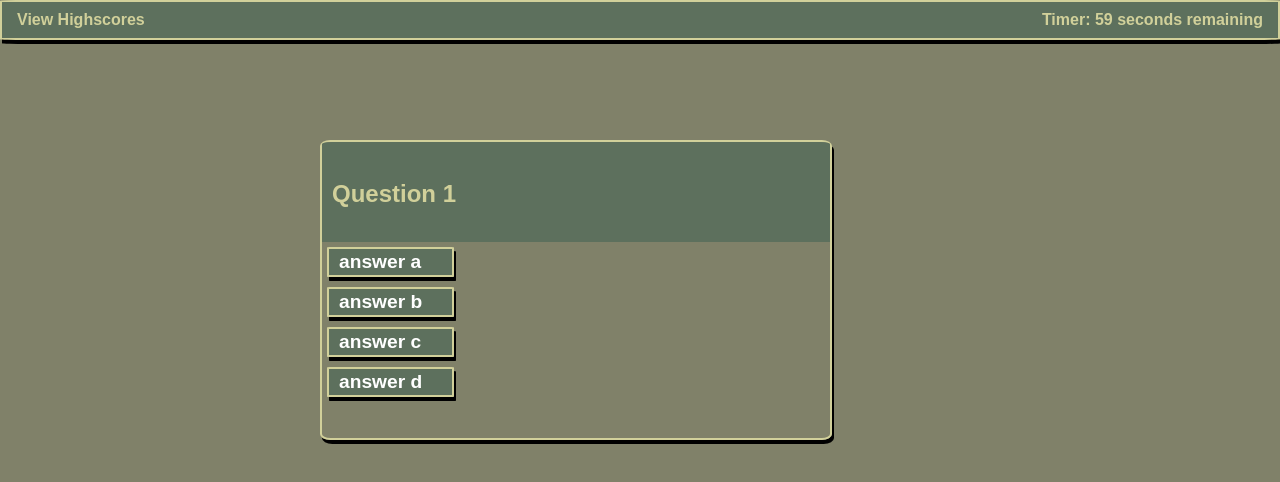
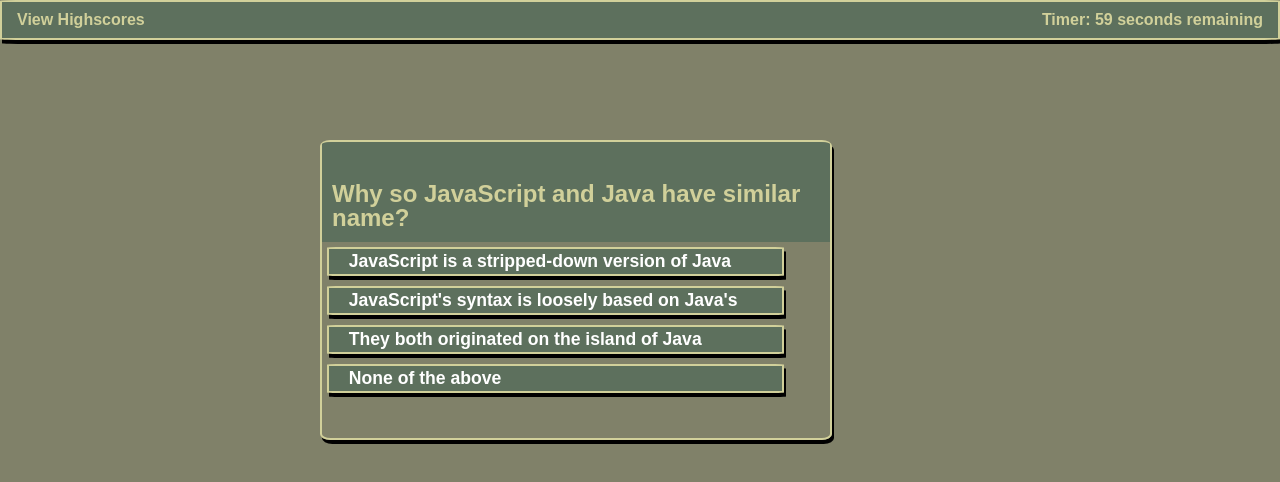
Before and after one commit to brownnicholasj/code_quiz, a plain HTML site: page index.html in a window 1280 px wide. Both pictures are taken after a click on the element "Click to Start". Drawn offline with Linux system fonts and the light colour scheme.

Commit message:
fixed q&a functionality and flows through to end in both scnearios... need highscore

```diff
--- a/assets/css/style.css
+++ b/assets/css/style.css
@@ -52,12 +52,11 @@
 	background-color: rgb(93, 112, 93);
 	color: white;
 	font-weight: 700;
-	font-size: 1.2em;
+	font-size: 1.1em;
 	border: rgb(209, 208, 154) solid 2px;
 	border-radius: 2%;
 	box-shadow: 2px 4px black;
 	padding: 2px;
-	width: fit-content;
 	min-width: 25%;
 	max-width: 90%;
 	margin: 5px;
--- a/assets/js/script.js
+++ b/assets/js/script.js
@@ -1,27 +1,27 @@
-this
+this;
 // base document create elements
 var body = document.body;
 
 var timerElement = document.querySelector(`#timer`);
 var timerValue = 60;
-var wrongPenalty = 5;
+var wrongPenalty = -5;
 var highScore = document.querySelector(`#highscore`);
 var qHeader = document.querySelector(`#question`);
 var buttonContainer = document.querySelector(`#answerPanel`);
-var buttonA =document.querySelector(`#a`);
-var buttonB =document.querySelector(`#b`);
-var buttonC =document.querySelector(`#c`);
-var buttonD =document.querySelector(`#d`);
-
+var buttonA = document.querySelector(`#a`);
+var buttonB = document.querySelector(`#b`);
+var buttonC = document.querySelector(`#c`);
+var buttonD = document.querySelector(`#d`);
 
 // // Add text to elements
 timerElement.textContent = `Timer: ${timerValue}`;
 buttonA.textContent = `Click to Start`;
 
-
-
 // // Set Styling
-buttonA.setAttribute(`style`, `display: block; align-self: center; margin-top:20px;`);
+buttonA.setAttribute(
+	`style`,
+	`display: block; align-self: center; margin-top:20px;`
+);
 
 // // Append to page
 // body.appendChild(headerElement);
@@ -33,13 +33,14 @@
 // body.appendChild(buttonElement);
 // buttonElement.appendChild(startButton);
 
-
-
 //COUNTDOWN Functionality - counts down by 1, no missed answer yet
 function countdown() {
-
 	// Use the `setInterval()` method to call a function to be executed every 1000 milliseconds
 	var timeCount = setInterval(function () {
+		if (questionNumber === 10) {
+			clearInterval(timeCount);
+			timerElement.textContent = `Timer: ${timerValue} seconds remaining`;
+		} else {
 			// As long as the `timerValue` is greater than 1
 			if (timerValue > 1) {
 				// Set the `textContent` of `timerEl` to show the remaining seconds
@@ -54,139 +55,187 @@
 				// Once `timerValue` gets to 0, set `timerEl` to an empty string
 				timerElement.textContent = `Timer: ${timerValue}`;
 				// Use `clearInterval()` to stop the timer
-      clearInterval(timeInterval);
+				clearInterval(timeCount);
 				// Call the `displayMessage()` function
 				displayMessage();
+				console.log(`end of timeInterval loop`);
+			}
 		}
 	}, 1000);
 }
 
+function displayMessage() {
+	qHeader.textContent = `OUT OF TIME`;
+
+	for (var i = 0; i < buttonContainer.children.length; i++) {
+		buttonContainer.children[i].setAttribute(`style`, `display: none;`);
+	}
+}
+
+function penalty() {
+	if (timerValue >= 6) {
+		timerValue += wrongPenalty;
+	} else {
+		timerValue = 0;
+	}
+}
+
 // BUTTON press function
-buttonContainer.addEventListener("click", function(event) {
+buttonContainer.addEventListener('click', function (event) {
 	event.preventDefault;
 	event.stopPropagation;
 	var element = event.target;
 
-  if (element.matches("button")) {
-    var butID = element.getAttribute("id");
-
+	if (element.matches('button')) {
+		var butID = element.getAttribute('id');
 		// Check which button using the ID
 		if (butID === `a`) {
 			// different action for start of quiz
-      if (element.childNodes[0].data === `Click to Start`){
+			if (element.childNodes[0].data === `Click to Start`) {
 				buttonA.removeAttribute(`style`);
 				askQuestion();
 				countdown();
-      } else{
-
-      }
-
-    } else if (butID === `b`) {
-
-    } else if (butID === `c`) {
-
-    }else if (butID === `d`) {
-
+			} else {
+				if (butID === currentAnswer) {
+					askQuestion();
+				} else {
+					penalty();
+					askQuestion();
 				}
 			}
 		}
-);
+		if (butID === `b`) {
+			if (butID === currentAnswer) {
+				askQuestion();
+			} else {
+				penalty();
+				askQuestion();
+			}
+		}
+	}
+	if (butID == `c`) {
+		if (butID === currentAnswer) {
+			askQuestion();
+		} else {
+			penalty();
+			askQuestion();
+		}
+	}
+	if (butID === `d`) {
+		if (butID === currentAnswer) {
+			askQuestion();
+		} else {
+			penalty();
+			askQuestion();
+		}
+	}
+});
 
 var questionNumber = 0;
+var currentAnswer = ``;
 
 function askQuestion() {
 	var problem = [
 		{
-     question: `Question 1`,
-     a: `answer a`,
-     b: `answer b`,
-     c: `answer c`,
-     d: `answer d`,
-     correct: `a`
+			question: `Why so JavaScript and Java have similar name?`,
+			a: `  JavaScript is a stripped-down version of Java`,
+			b: `  JavaScript's syntax is loosely based on Java's`,
+			c: `  They both originated on the island of Java`,
+			d: `  None of the above`,
+			correct: `b`,
 		},
 		{
-      question: `Question 2`,
-      a: `answer a`,
-      b: `answer b`,
-      c: `answer c`,
-      d: `answer d`,
-      correct: `a`
+			question: `  When a user views a page containing a JavaScript program, which machine actually executes the script?`,
+			a: `  The User's machine running a Web browser`,
+			b: `   The Web server`,
+			c: `  A central machine deep within Netscape's corporate offices`,
+			d: `  None of the above`,
+			correct: `a`,
 		},
 		{
-      question: `Question 3`,
-      a: `answer a`,
-      b: `answer b`,
-      c: `answer c`,
-      d: `answer d`,
-      correct: `a`
+			question: `  ______ JavaScript is also called client-side JavaScript`,
+			a: `  Microsoft`,
+			b: `  Navigator`,
+			c: `  LiveWire`,
+			d: `  Native`,
+			correct: `b`,
 		},
 		{
-      question: `Question 4`,
-      a: `answer a`,
-      b: `answer b`,
-      c: `answer c`,
-      d: `answer d`,
-      correct: `a`
+			question: `  __________ JavaScript is also called server-side JavaScript`,
+			a: `  Microsoft`,
+			b: `   Navigator`,
+			c: `  LiveWire`,
+			d: `  Native`,
+			correct: `c`,
 		},
 		{
-      question: `Question 5`,
-      a: `answer a`,
-      b: `answer b`,
-      c: `answer c`,
-      d: `answer d`,
-      correct: `a`
+			question: `  What are variables used for in JavaScript Programs?`,
+			a: `  Storing numbers, dates, or other values`,
+			b: `   Varying randomly`,
+			c: `  Causing high-school algebra flashbacks`,
+			d: `  None of the above`,
+			correct: `a`,
 		},
 		{
-      question: `Question 6`,
-      a: `answer a`,
-      b: `answer b`,
-      c: `answer c`,
-      d: `answer d`,
-      correct: `a`
+			question: `  _____ JavaScript statements embedded in an HTML page can respond to user events such as mouse-clicks, form input, and page navigation`,
+			a: `  Client-side`,
+			b: `   Server-side`,
+			c: `  Local`,
+			d: `  Native`,
+			correct: `a`,
 		},
 		{
-      question: `Question 7`,
-      a: `answer a`,
-      b: `answer b`,
-      c: `answer c`,
-      d: `answer d`,
-      correct: `a`
+			question: `  What should appear at the very end of your JavaScript?`,
+			a: `  The END statement`,
+			b: `   The </script>`,
+			c: `    The <script>`,
+			d: `None of the above`,
+			correct: `a`,
 		},
 		{
-      question: `Question 8`,
-      a: `answer a`,
-      b: `answer b`,
-      c: `answer c`,
-      d: `answer d`,
-      correct: `a`
+			question: `  Which of the following can't be done with client-side JavaScript?`,
+			a: `  Validating a form`,
+			b: `   Sending a form's contents by email`,
+			c: `  Storing the form's contents to a database file on the server`,
+			d: `  None of the above`,
+			correct: `c`,
 		},
 		{
-      question: `Question 9`,
-      a: `answer a`,
-      b: `answer b`,
-      c: `answer c`,
-      d: `answer d`,
-      correct: `a`
+			question: `  Which of the following are capabilities of functions in JavaScript?`,
+			a: `  Return a value`,
+			b: `   Accept parameters and Return a value`,
+			c: `  Accept parameters`,
+			d: `  None of the above`,
+			correct: `c`,
 		},
 		{
-      question: `Question 10`,
-      a: `answer a`,
-      b: `answer b`,
-      c: `answer c`,
-      d: `answer d`,
-      correct: `a`
-     }
-  ]
+			question: `  Which of the following is not a valid JavaScript variable name?`,
+			a: `  2names`,
+			b: `   _first_and_last_names`,
+			c: `  FirstAndLast`,
+			d: `  None of the above`,
+			correct: `c`,
+		},
+	];
 
-  for (var i=0; i < buttonContainer.children.length; i++) {
+	for (var i = 0; i < buttonContainer.children.length; i++) {
 		buttonContainer.children[i].setAttribute(`style`, `display: block;`);
 	}
 
-
+	// Set question and multiple choice + store answer in var increase questionNumber
 	qHeader.textContent = problem[questionNumber].question;
 	buttonA.textContent = problem[questionNumber].a;
 	buttonB.textContent = problem[questionNumber].b;
 	buttonC.textContent = problem[questionNumber].c;
 	buttonD.textContent = problem[questionNumber].d;
+	currentAnswer = problem[questionNumber].correct;
+	questionNumber++;
 
+	if (questionNumber === 10) {
+		qHeader.textContent = `Complete with a time of ${timerValue}`;
+
+		for (var i = 0; i < buttonContainer.children.length; i++) {
+			buttonContainer.children[i].setAttribute(`style`, `display: none;`);
 		}
+	}
+}
```
Lines whose indentation alone changed are shown as unchanged.
